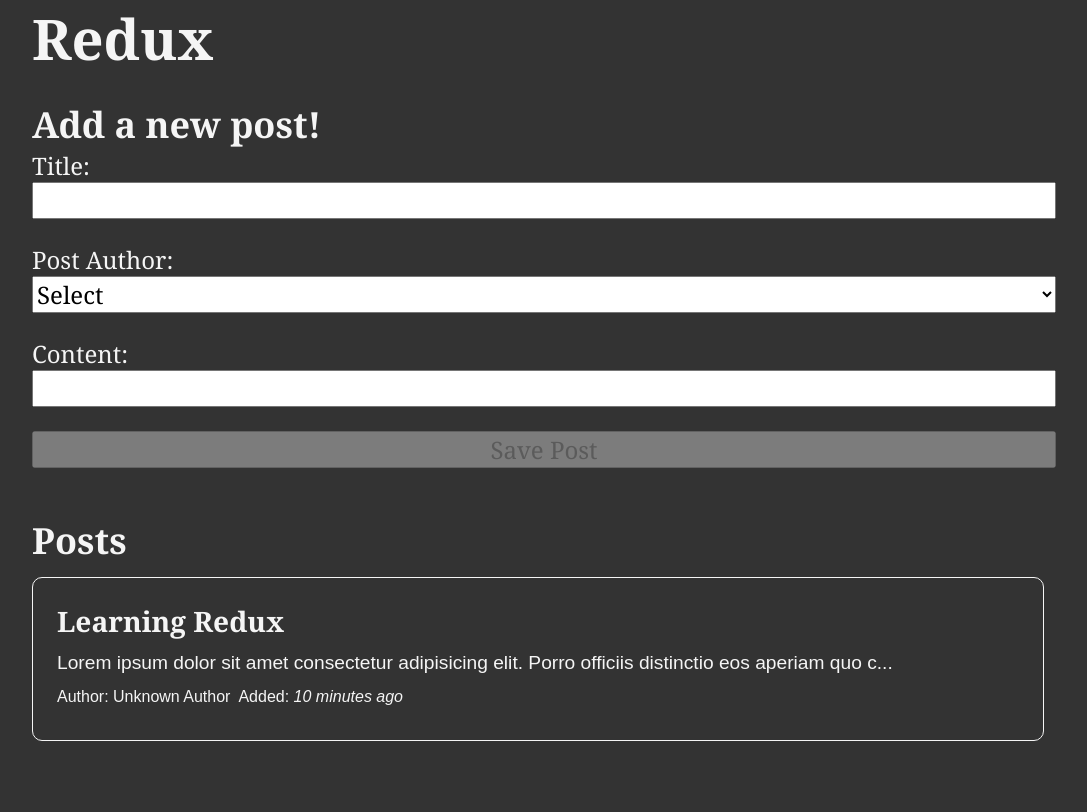
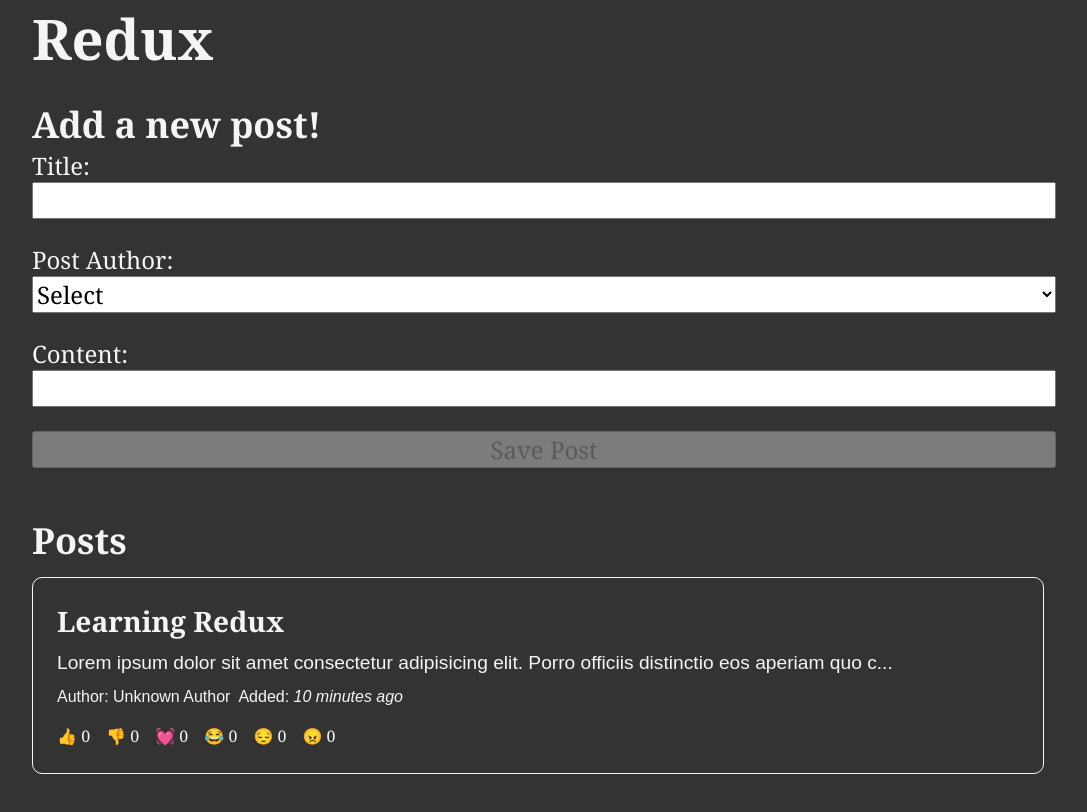
Before and after one commit to kaushalshakya/learning-redux, a React (Vite) app: page / in a window 1280 px wide. Shown: the top 812 px of the page, without its empty margins (96-1183 px from the left). Built offline with nearby package versions, Linux system fonts and the light colour scheme.

Commit message:
Reaction buttons added for posts

```diff
--- a/src/features/posts/PostList.jsx
+++ b/src/features/posts/PostList.jsx
@@ -3,6 +3,7 @@
 import { selectAllPosts } from './postsSlice';
 import PostAuthor from './PostAuthor';
 import Time from './Time';
+import ReactionButtons from './ReactionButtons';
 
 const PostList = () => {
     const posts = useSelector(selectAllPosts);
@@ -17,6 +18,7 @@
                 <PostAuthor userId = {post.userId}/>
               <Time time={post.date} />
             </p>
+            <ReactionButtons post={post} />
         </article>
     ))
   return (
--- /dev/null
+++ b/src/features/posts/ReactionButtons.jsx
@@ -0,0 +1,26 @@
+import { useDispatch } from "react-redux";
+import { reactionAdded } from "./postsSlice";
+
+import React from 'react'
+
+const ReactionButtons = ({ post }) => {
+    const dispatch = useDispatch();
+    const reactionEmojis = {
+        like: '👍',
+        dislike: '👎',
+        love: '💓',
+        funny: '😂',
+        sad: '😔',
+        angry: '😠'
+    }
+    const reactions = Object.entries(reactionEmojis).map(([name, emojis]) => {
+        return (
+            <button key={name} className="reactionButton" type="button" onClick={() => dispatch(reactionAdded({postId: post.id, reaction: name}))}>{emojis} {post.reactions[name]}</button>
+        )
+    })
+  return (
+    <div>{reactions}</div>
+  )
+}
+
+export default ReactionButtons
--- a/src/features/posts/postsSlice.jsx
+++ b/src/features/posts/postsSlice.jsx
@@ -7,6 +7,14 @@
         title: 'Learning Redux',
         content: 'Lorem ipsum dolor sit amet consectetur adipisicing elit. Porro officiis distinctio eos aperiam quo cumque, quam numquam nihil, possimus quae labore tempore laborum qui ducimus et dolore earum. Repellendus, a?',
         date: sub(new Date(), {minutes: 10}).toISOString(),
+        reactions: {
+            like: 0,
+            dislike: 0,
+            love: 0,
+            funny: 0,
+            sad: 0,
+            angry: 0
+        }
     }
 ]
 
@@ -20,17 +28,31 @@
                     state.push(action.payload)
                 },
                 prepare(title, content, userId) {
-                    console.log(userId);
                     return {
                         payload : {
                             id: nanoid(),
                             title,
                             date: new Date().toISOString(),
                             content,
-                            userId
+                            userId,
+                            reactions: {
+                                like: 0,
+                                dislike: 0,
+                                love: 0,
+                                funny: 0,
+                                sad: 0,
+                                angry: 0
+                            }
                         },
 
                     }
+                },
+            },
+            reactionAdded(state, action) {
+                const { postId, reaction } = action.payload;
+                const existingPost = state.find(post => post.id == postId);
+                if (existingPost) {
+                    existingPost.reactions[reaction]++;
                 }
             }
         }
@@ -39,6 +61,6 @@
 
 export const selectAllPosts = (state) => state.posts;
 
-export const { postAdded } = postsSlice.actions;
+export const { postAdded, reactionAdded } = postsSlice.actions;
 
 export default postsSlice.reducer;
--- a/src/index.css
+++ b/src/index.css
@@ -61,7 +61,7 @@
 }
 
 .reactionButton {
-  margin: 0 0.25em 0 0;
+  margin: 0 1em 0 0;
   background: transparent;
   border: none;
   color: whitesmoke;
```
